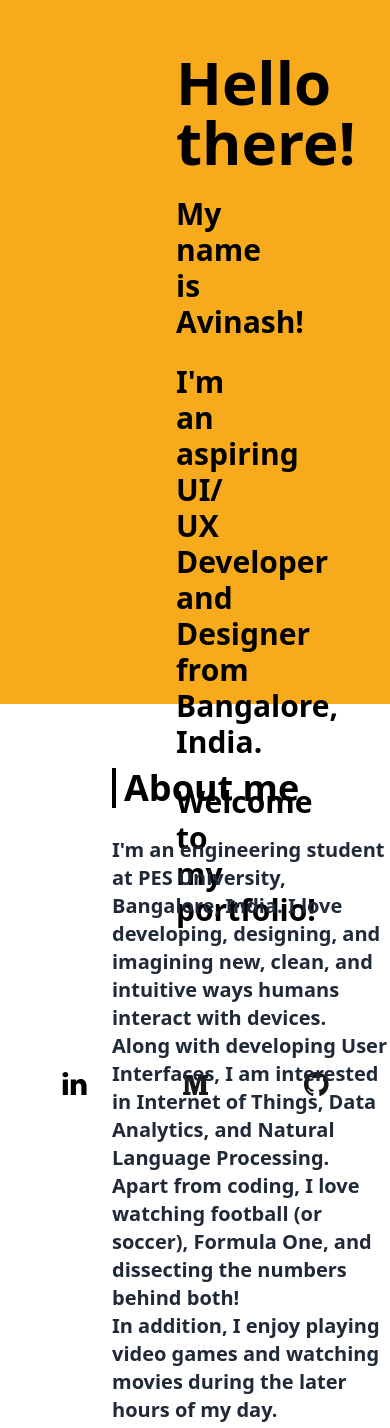
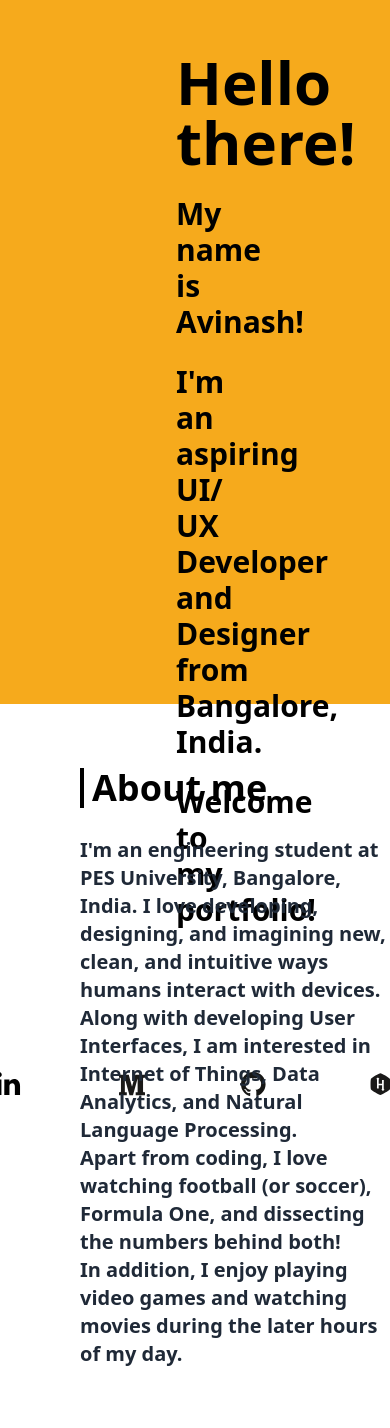
Before and after one commit to AviRatnam/portfoliosite, a React (Create React App) app: page / in a window 390 px wide. Shown: the part 140-1568 px from the top of the page. Built offline with nearby package versions, Linux system fonts and the light colour scheme.

Commit message:
Fixed padding issues

```diff
--- a/src/AboutMe.js
+++ b/src/AboutMe.js
@@ -1,9 +1,9 @@
 const AboutMe = () => {
   return (
-    <div class="pt-16 font-sans font-bold text-4xl pl-28 ">
+    <div class="pt-16 font-sans font-bold text-4xl md:pl-28 pl-20">
       <div class="border-l-4 border-black px-2">About me</div>
       <div class="lg:flex lg:justify-between">
-        <div class="text-xl pt-7 text-gray-800 max-w-3xl">
+        <div class="text-xl pt-7 text-gray-800 md:max-w-3xl">
           I'm an engineering student at PES University, Bangalore, India. I love
           developing, designing, and imagining new, clean, and intuitive ways
           humans interact with devices.
--- a/src/IntroPanel.js
+++ b/src/IntroPanel.js
@@ -1,6 +1,7 @@
 import Linkedin from "./logos/linkedin";
 import Medium from "./logos/medium";
 import Github from "./logos/github";
+import Hackerrank from "./logos/hackerrank";
 
 const IntroPanel = () => {
   return (
@@ -16,6 +17,7 @@ const IntroPanel = () => {
           <Linkedin />
           <Medium />
           <Github />
+          <Hackerrank/>
         </div>
       </div>
     </div>
--- a/src/ProjectsPublisCerts.js
+++ b/src/ProjectsPublisCerts.js
@@ -2,7 +2,7 @@ import Card from "./Card";
 
 const ProjectsPublisPapers = () => {
   return (
-    <div class="pt-8 font-sans font-bold text-4xl pl-28 ">
+    <div class="pt-8 font-sans font-bold text-4xl md:pl-28 pl-20">
       <div class="border-l-4 border-black px-2">
         Projects, Publications and Certifications
       </div>
@@ -26,7 +26,7 @@ const ProjectsPublisPapers = () => {
           />
         </div>
       </div>
-      <div class="md:flex gap-10 pr-28">
+      <div class="md:flex gap-10 pr-20">
         <div class="py-7">
           <Card
             title="Research Paper Nov. 2020"
--- a/src/TechIUse.js
+++ b/src/TechIUse.js
@@ -11,7 +11,7 @@ import {
 
 const TechIUse = () => {
   return (
-    <div class="pt-16 font-sans font-bold text-4xl pl-28">
+    <div class="pt-16 font-sans font-bold text-4xl md:pl-28 pl-20">
       <div class="border-l-4 border-black px-2 ">Technology I use</div>
       <div class="grid grid-cols-4 my-7 gap-y-7 gap-x-1">
         <Html />
--- a/src/logos/github.js
+++ b/src/logos/github.js
@@ -2,7 +2,7 @@ const Github = () => {
   return (
     <a href="https://github.com/AviRatnam">
       <svg
-        width="25"
+        width="30"
         height="24"
         viewBox="0 0 256 249"
         xmlns="http://www.w3.org/2000/svg"
--- /dev/null
+++ b/src/logos/hackerrank.js
@@ -0,0 +1,20 @@
+const Hackerrank = () => {
+  return (
+    <a href="https://www.hackerrank.com/avinashkratnam">
+      <svg
+        height="23"
+        width="30"
+        xmlns="http://www.w3.org/2000/svg"
+        viewBox="-1 -1 582 486.999"
+      >
+        <path d="M-1-1h582v402H-1z" fill="none" />
+        <path
+          d="M454.843 141.001c-13.019-22.417-172.832-115-198.859-115-26.019 0-185.895 92.351-198.84 115-12.947 22.649-13.019 207.358 0 230.009 13.018 22.639 172.839 114.989 198.84 114.989 26 0 185.841-92.466 198.851-114.999 13.007-22.533 13.016-207.583.008-229.999zM309.862 398.15c-3.559 0-36.756-32.137-34.141-34.762.781-.78 5.625-1.328 15.768-1.644 0-23.564.53-61.622.844-77.553.038-1.814-.395-3.081-.395-5.256h-71.812c0 6.379-.412 32.523 1.232 65.479.205 4.078-1.42 5.353-5.158 5.335-9.102-.025-18.211-.099-27.321-.071-3.683.009-5.274-1.374-5.157-5.488.826-30.043 2.66-75.488-.134-191.07v-2.849c-8.688-.314-14.717-.862-15.508-1.652-2.624-2.624 31.032-34.76 34.581-34.76 3.558 0 36.989 32.145 34.383 34.76-.782.781-7.098 1.338-15.067 1.652v2.84c-2.174 23.135-1.823 71.506-2.362 94.686h72.107c0-4.089.351-31.212-1.077-75.145-.091-3.047.853-4.646 3.781-4.672 9.945-.072 19.9-.117 29.855-.055 3.108.019 4.105 1.546 4.043 4.834-3.28 171.861-.594 159.867-.594 188.975 7.97.315 15.112.864 15.895 1.655 2.588 2.615-30.205 34.761-33.763 34.761z"
+          fill="#1A1918"
+        />
+      </svg>
+    </a>
+  );
+};
+
+export default Hackerrank;
--- a/src/logos/linkedin.js
+++ b/src/logos/linkedin.js
@@ -3,7 +3,7 @@ const Linkedin = () => {
     <a href="https://www.linkedin.com/in/avinashratnam/">
       <svg
         xmlns="http://www.w3.org/2000/svg"
-        width="25"
+        width="30"
         height="23"
         viewBox="0 5 1036 990"
       >
--- a/src/logos/medium.js
+++ b/src/logos/medium.js
@@ -2,7 +2,7 @@ const Medium = () => {
   return (
     <a href="https://avinashkratnam.medium.com/">
       <svg
-        width="25"
+        width="26"
         height="26"
         viewBox="0 0 256 203"
         xmlns="http://www.w3.org/2000/svg"
```
